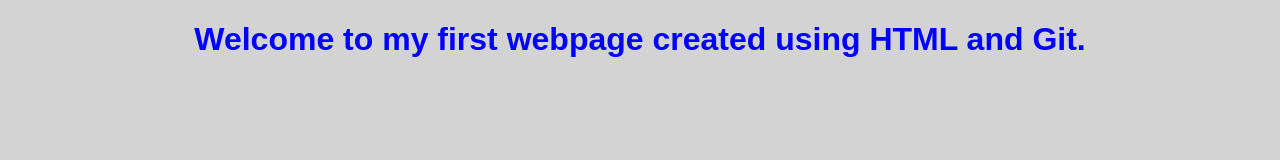
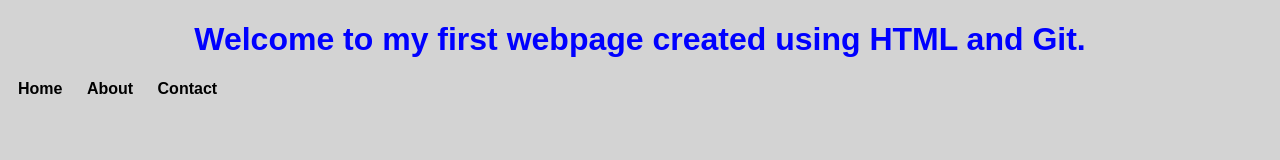
Before and after one commit to AgnesNazie/real-html, a plain HTML site: page index.html in a window 1280 px wide. Drawn offline with Linux system fonts and the light colour scheme.

Commit message:
added navigation bar

```diff
--- a/index.html
+++ b/index.html
@@ -8,5 +8,15 @@
 </head>
 <body>
     <h1>Welcome to my first webpage created using HTML and Git.</h1>
+    <nav>
+        <ul>
+            <li><a
+                href="#">Home</a></li>
+                <li><a
+                href="#">About</a></li>
+                <li><a
+                    href="#">Contact</a></li>
+        </ul>
+    </nav>
 </body>
 </html>
--- a/styles.css
+++ b/styles.css
@@ -10,3 +10,18 @@ p{
     font-size: 18px;
     color: black;
 }
+nav ul {
+    list-style-type: style type;
+    none;
+    padding: 0;
+}
+nav ul li{
+    display: inline;
+    margin: 10px;
+}
+nav ul li a {
+    text-decoration:
+    none;
+    color: black;
+    font-weight: bold;
+}
```
